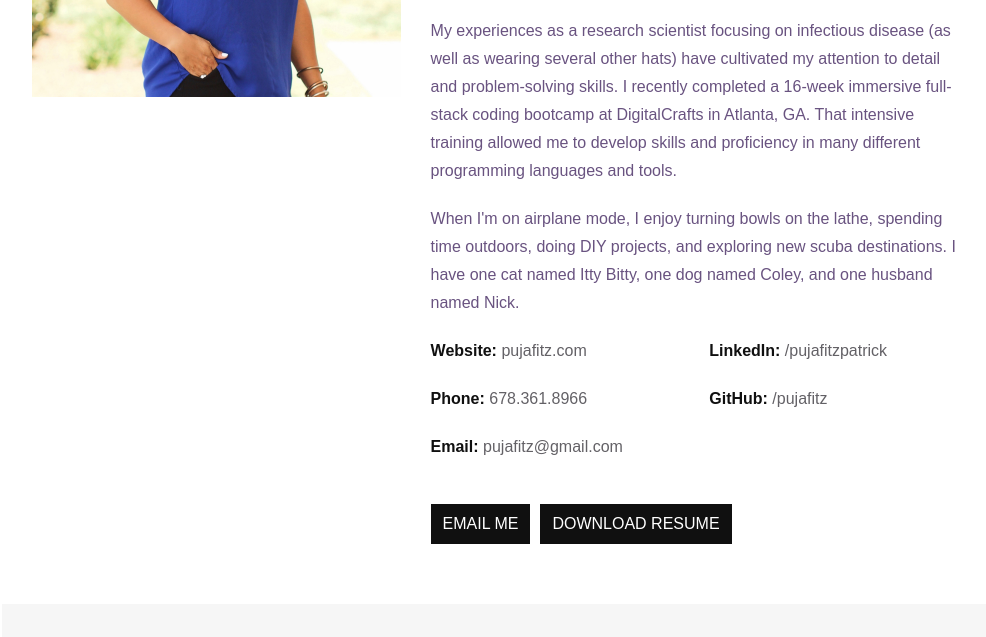
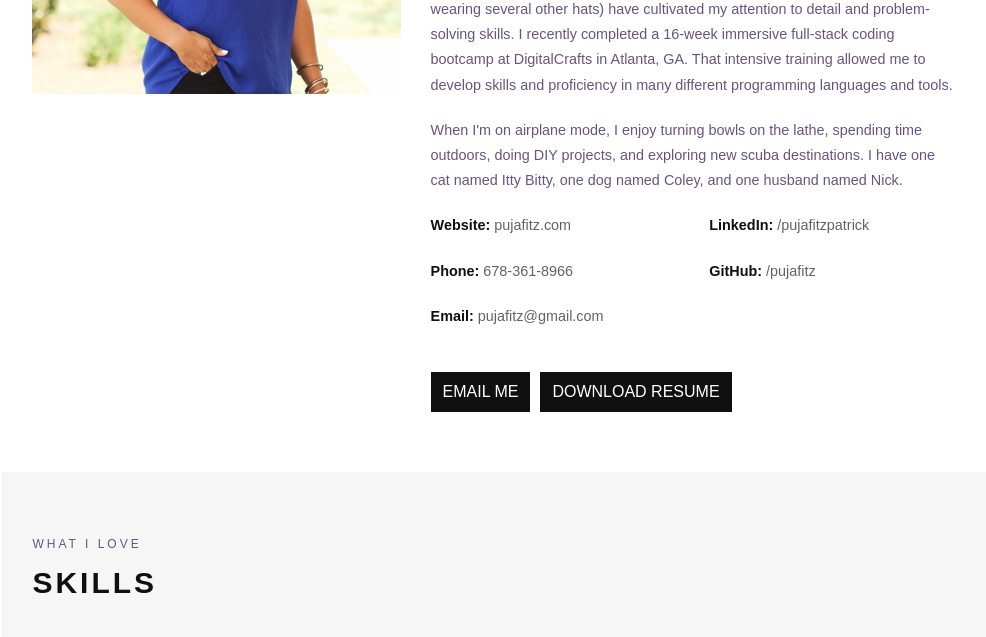
Before and after one commit to pujafitz/portfolio, a plain HTML site: page index.html in a window 1280 px wide. Shown: the part 1238-1875 px from the top of the page, without its empty margins (292-1278 px from the left). Drawn offline with nearby package versions, Linux system fonts and the light colour scheme; a web font is replaced by a local one.

Commit message:
Updated phone number format to be a11y friendly

```diff
--- a/css/style.css
+++ b/css/style.css
@@ -21,7 +21,7 @@
 
 @import url('https://fonts.googleapis.com/css?family=Oswald:400,500|amplitude:400,700');
 @import url("https://use.typekit.net/zym8hos.css");
-@import url("https://use.typekit.net/zym8hos.css");
+@import url('https://fonts.googleapis.com/css?family=Noto+Sans&display=swap');
 
 /*** 02. Default styles ***/
 
@@ -35,16 +35,19 @@ body {
 
 body {
     font-family: 'amplitude', sans-serif;
-    font-size: 16px;
+    font-size: 0.9rem;
     line-height: 1.75em;
-    font-weight: 400;
+    /* font-weight: 400; */
     color: #636166;
 }
 
 
 /*** typography ***/
 
-
+/* .ascii-art {
+    font-family: monospace !important;
+    white-space: pre !important;
+} */
 /* headings */
 
 h1,
@@ -65,7 +68,7 @@ h6 {
 
 p {
     font-family: 'amplitude', sans-serif;
-    font-size: 16px;
+    font-size: 0.9rem;
     line-height: 1.75em;
     font-weight: 400;
     color: #695380;
@@ -1082,7 +1085,7 @@ body.offcanvas .nav-toggle {
 .tags li {
     display: inline-block;
     margin: 0 5px 5px 0px;
-    float: left;
+    float:e left;
 }
 
 .tags li a {
--- a/index.html
+++ b/index.html
@@ -8,6 +8,7 @@
     <script src="https://kit.fontawesome.com/4140acdb83.js" crossorigin="anonymous"></script>
     <link rel="stylesheet" href="https://cdn.rawgit.com/konpa/devicon/df6431e323547add1b4cf45992913f15286456d3/devicon.min.css">
     <link rel="icon" type="image/png" href="images/icons/favicon1.png"/>
+    <link href="https://fonts.googleapis.com/css?family=Noto+Sans&display=swap" rel="stylesheet">
     <link rel="stylesheet" href="https://use.typekit.net/zym8hos.css">
     <link rel="stylesheet" href="https://use.typekit.net/zym8hos.css">
     <link rel="stylesheet" href="css/iconmonstr-iconic-font.css">
@@ -17,17 +18,32 @@
     <link rel="stylesheet" href="css/bootstrap.css">
     <link rel="stylesheet" href="css/flexslider.css">
     <link rel="stylesheet" href="css/style.css">
-    <!-- FOR IE9 below -->
-    <!--[if lt IE 9]>
-        <script src="js/respond.min.js"></script>
-    <![endif]-->
 </head>
 <body data-spy="scroll" data-target=".navbar" data-offset="50">
+<!--
+     _______  _                    _            __
+    |__   __|| |                  | |          / _|
+       | |   | |__    __ _  _ __  | | __ ___  | |_  ___   _ __
+       | |   | '_ \  / _` || '_ \ | |/ // __| |  _|/ _ \ | '__|
+       | |   | | | || (_| || | | ||   < \__ \ | | | (_) || |
+       |_|   |_| |_| \__,_||_| |_||_|\_\|___/ |_|  \___/ |_|
+
+
+            _       _  _    _                _           _____         _
+           (_)     (_)| |  (_)              | |         |  __ \       (_)
+    __   __ _  ___  _ | |_  _  _ __    __ _ | |  ______ | |__) |_   _  _   __ _
+    \ \ / /| |/ __|| || __|| || '_ \  / _` || | |______||  ___/| | | || | / _` |
+     \ V / | |\__ \| || |_ | || | | || (_| ||_|         | |    | |_| || || (_| |
+      \_/  |_||___/|_| \__||_||_| |_| \__, |(_)         |_|     \__,_|| | \__,_|
+                                       __/ |                         _/ |
+                                      |___/                         |__/
+
+    --->
     <div id="page"> <a href="#" class="js-nav-toggle nav-toggle"><i></i></a>
         <!-- Sidebar Section -->
         <aside id="aside">
             <!-- Logo -->
-            <div id="logo"> <img src="/images/logo_light.png" id="pf-logo"><br><span>Puja Fitzpatrick </span></img> </div>
+            <div id="logo"> <img src="/images/logo_light.png" id="pf-logo" alt="Puja's logo"><br><span>Puja Fitzpatrick </span></img> </div>
             <!-- Menu -->
             <nav id="main-menu">
                 <ul>
@@ -116,7 +132,7 @@
                                     <div class="row">
                                         <div class="col-md-6">
                                             <p><b>Website: </b><a href="https://pujafitz.com/" target="_blank">pujafitz.com</a></p>
-                                            <p><b>Phone: </b> <a href="tel:+16783618966" > 678.361.8966</p>
+                                            <p><b>Phone: </b> <a href="tel:+16783618966" > 678-361-8966</p>
                                             <p><b>Email: </b><a href="mailto:pujafitz@gmail.com">pujafitz@gmail.com</a></p>
                                         </div>
                                         <div class="col-md-6">
```
